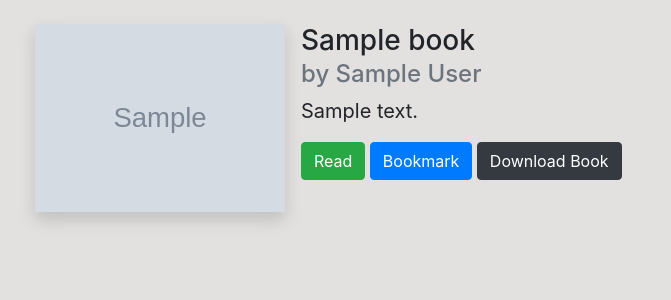
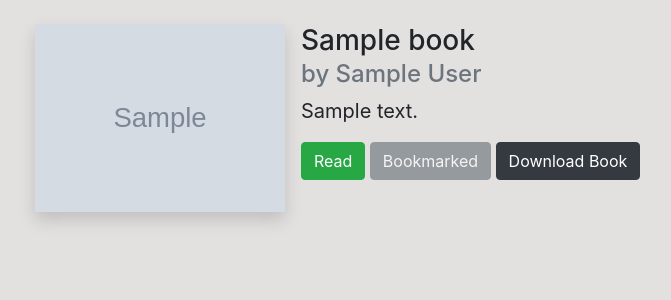
Before and after one commit to Mohamed00Elkassify/BookZone, a Django app: page / in a window 1280 px wide. Shown: the part 56-356 px from the top of the page, without its empty margins (50-721 px from the left). Run offline with Django 5.2, Linux system fonts and the light colour scheme; tables that the repository leaves empty hold one stand-in row (values such as "Sample post"); grey boxes marked "Sample" are stand-in pictures; some libraries are stand-ins or nearby versions.

Commit message:
Implement reading and bookmarking functionality with templates for reading and bookmarked books pages

```diff
--- a/books/templates/base.html
+++ b/books/templates/base.html
@@ -13,7 +13,7 @@
             <div class="collapse navbar-collapse" >
                 <ul class="navbar-nav ">
                     <li class="nav-item">
-                        <a class="nav-link" href="">Bookmarked Books</a>
+                        <a class="nav-link" href="{% url 'bookmarked_books' %}">Bookmarked Books</a>
                     </li>
                 </ul>
             </div>
--- a/books/templates/books/books_list.html
+++ b/books/templates/books/books_list.html
@@ -12,11 +12,13 @@
                         <h6 class="card-subtitle mb-2 text-muted" style="font-size: 1.5rem; margin-bottom: 0.5rem;">by {{ book.author }}</h6> <!-- Larger font size -->
                         <p class="card-text" style="font-size: 1.25rem; margin-bottom: 1rem;">{{ book.description }}</p> <!-- Larger font size -->
                         <div>
-                            <a href="" class="btn btn-success">Read</a>
-                            <a href="" class="btn btn-primary">Bookmark</a>
-                            {% if book.pdf_link %}
+                            <a href="{% url 'read_book' book.id %}" class="btn btn-success">Read</a>
+                            {% if book.bookmarked %}
+                                <button class="btn btn-secondary" disabled>Bookmarked</button>
+                            {% else %}
+                                <a href="{% url 'bookmark_book' book.id %}" class="btn btn-primary">Bookmark</a>
+                            {% endif %}
                             <a href="" class="btn btn-dark">Download Book</a>
-                            {% endif %}
                         </div>
                     </div>
             </div>
--- a/books/urls.py
+++ b/books/urls.py
@@ -3,9 +3,9 @@ from . import views
 
 urlpatterns = [
     path('', views.books_list, name='books_list'),
-    #path('', views.read_book, name='read_book'),
-    #path('', views.bookmark_book, name='bookmark_book'),
-    #path('', views.bookmarked_books, name='bookmarked_books'),
+    path('read/<int:book_id>', views.read_book, name='read_book'),
+    path('bookmark/<int:book_id>', views.bookmark_book, name='bookmark_book'),
+    path('bookmarked/', views.bookmarked_books, name='bookmarked_books'),
+    path('remove/<int:book_id>', views.remove_bookmark, name='remove_bookmark'),
     #path('', views.download_book, name='download_book'),
-    #path('', views.remove_bookmark, name='remove_bookmark'),
 ]
--- a/books/views.py
+++ b/books/views.py
@@ -6,17 +6,25 @@ def books_list(request):
     books = Books.objects.all()
     return render(request, 'books/books_list.html', {'books' : books})
 
-def read_book(request):
-    pass
+def read_book(request, book_id):
+    book = get_object_or_404(Books, id=book_id)
+    return render(request, 'books/read_book.html', {'book' : book})
 
-def bookmark_book(Request):
-    pass
+def bookmark_book(Request, book_id):
+    book = get_object_or_404(Books, id=book_id)
+    book.bookmarked = True
+    book.save()
+    return redirect('books_list')
 
 def bookmarked_books(request):
-    pass
+    bookmarked_books = Books.objects.filter(bookmarked=True)
+    return render(request, 'books/bookmarked_books.html', {'bookmarked_books' : bookmarked_books})
+
+def remove_bookmark(request, book_id):
+    book = get_object_or_404(Books, id=book_id)
+    book.bookmarked = False
+    book.save()
+    return redirect('bookmarked_books')
 
 def download_book(request):
     pass
-
-def remove_bookmark(request):
-    pass
```
Also changed, not shown: books/templates/books/bookmarked_books.html (+23 -0 lines), books/templates/books/read_book.html (+15 -0 lines).
